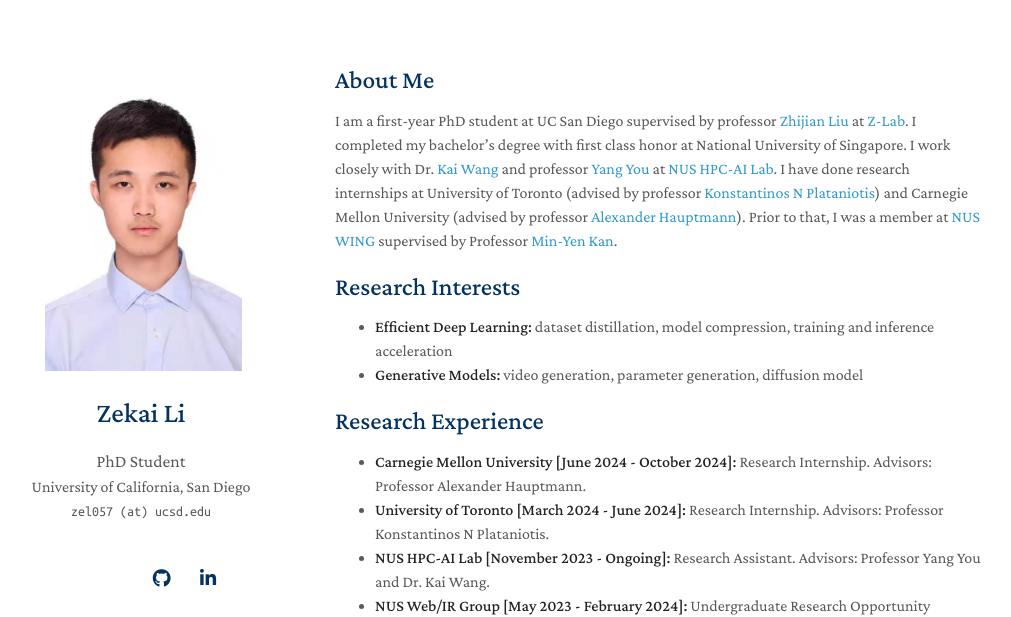
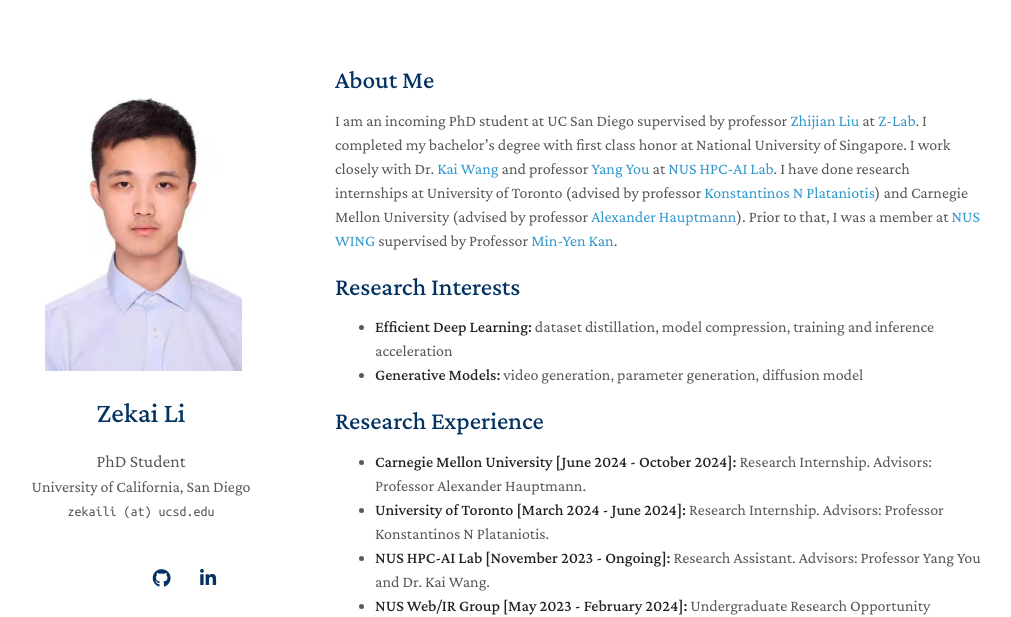
Before and after one commit to lizekai-richard/lizekai-richard.github.io, a Jekyll site: the page built from index.md, in a window 1280 px wide and 900 px high. Shown: the top 617 px of the window, without its empty margins (135-1146 px from the left). Built offline with Jekyll 4.4.1, drawn with Linux system fonts in a browser that asks for light colours; nearby versions of some CDN libraries; a style sheet for code colours, icons or effects is not loaded; our own code applies the rules of GitHub Pages for plain Markdown files.

Commit message:
Update profile

```diff
--- a/_config.yml
+++ b/_config.yml
@@ -2,7 +2,7 @@
 title: Zekai Li
 position: PhD Student
 affiliation: University of California, San Diego
-email: zel057 (at) ucsd.edu
+email: zekaili (at) ucsd.edu
 
 # Search Engine Optimization (SEO)
 # The following information is used to improve the website traffic from search engines, e.g., Google.
--- a/index.md
+++ b/index.md
@@ -4,7 +4,7 @@
 
 ## About Me
 
-I am a first-year PhD student at UC San Diego supervised by professor [Zhijian Liu](https://zhijianliu.com/) at [Z-Lab](https://z-lab.ai/). I completed my bachelor's degree with first class honor at National University of Singapore. I work closely with Dr. [Kai Wang](https://kaiwang960112.github.io/) and professor [Yang You](https://www.comp.nus.edu.sg/~youy/) at [NUS HPC-AI Lab](https://ai.comp.nus.edu.sg/). I have done research internships at University of Toronto (advised by professor [Konstantinos N Plataniotis](https://www.plataniotis.com/)) and Carnegie Mellon University (advised by professor [Alexander Hauptmann](https://www.cs.cmu.edu/~alex/)). Prior to that, I was a member at [NUS WING](https://wing.comp.nus.edu.sg/) supervised by Professor [Min-Yen Kan](https://www.comp.nus.edu.sg/~kanmy/).
+I am an incoming PhD student at UC San Diego supervised by professor [Zhijian Liu](https://zhijianliu.com/) at [Z-Lab](https://z-lab.ai/). I completed my bachelor's degree with first class honor at National University of Singapore. I work closely with Dr. [Kai Wang](https://kaiwang960112.github.io/) and professor [Yang You](https://www.comp.nus.edu.sg/~youy/) at [NUS HPC-AI Lab](https://ai.comp.nus.edu.sg/). I have done research internships at University of Toronto (advised by professor [Konstantinos N Plataniotis](https://www.plataniotis.com/)) and Carnegie Mellon University (advised by professor [Alexander Hauptmann](https://www.cs.cmu.edu/~alex/)). Prior to that, I was a member at [NUS WING](https://wing.comp.nus.edu.sg/) supervised by Professor [Min-Yen Kan](https://www.comp.nus.edu.sg/~kanmy/).
 
 
 ## Research Interests
```
